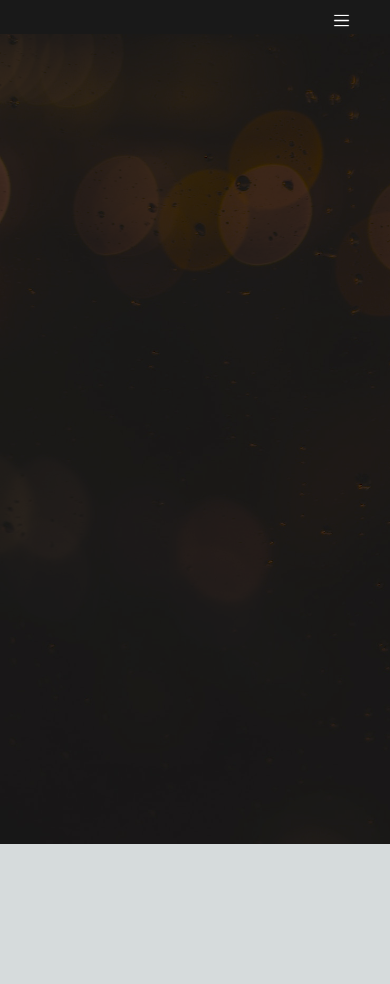
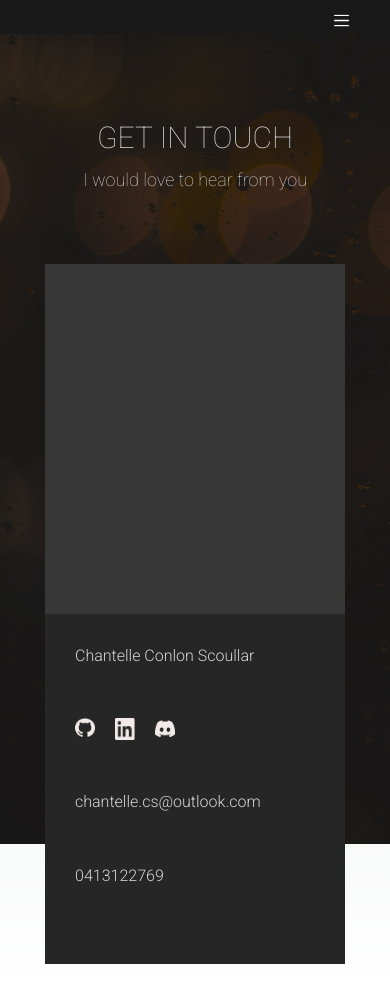
Before and after one commit to chanteCon/portfolioWebsite, a Next.js app in the folder website/: page /contact in a window 390 px wide. Before the commit the page ends 844 px from the top, so only its background shows below. Built offline with nearby package versions, Linux system fonts and the light colour scheme.

Commit message:
basic contact page layout, still need contact form, images, email and phone number click

```diff
--- a/website/app/components/ContactLinks.jsx
+++ b/website/app/components/ContactLinks.jsx
@@ -5,7 +5,7 @@ export const ContactLinks = ({onClick}) => {
       <HomePageLinks link = "https://github.com/chanteCon" img = "images/icons/GitIcon.png" />
       <HomePageLinks link = "https://www.linkedin.com/in/chantelle-conlon-scoullar-2456ab259/" img = "images/icons/LinkedInIcon.png"/>
       <button
-        onClick = {() => onClick()} >
+        onClick = {onClick} >
         <img
           src = "images/icons/DiscordIcon.png"
           height = "20px"
--- a/website/app/contact/page.js
+++ b/website/app/contact/page.js
@@ -1,3 +1,38 @@
+"use client"
+
+import { ContactLinks } from "../components/ContactLinks";
+
 export default function Contact() {
+  const copyUserName = () => {
+    navigator.clipboard.writeText("ChanteCon#4811")
+    alert("username copied")
+  }
 
+  return (
+    <main className = "pt-[120px] flex flex-col justify-center text-neutral-300 text-center w-full">
+      <section className = "flex flex-col gap-[10px] pb-[70px] font-extralight">
+        <h1 className = "text-3xl"> GET IN TOUCH </h1>
+        <p className = "text-lg" >I would love to hear from you</p>
+      </section>
+      <section className = "justify-center w-full flex flex-wrap">
+        <div className = "w-[300px] md:w-[400px] lg:w-[500px] xl:w-[550px] h-[350px] md:h-[450px] lg:h-[600px] bg-[#373737]">
+        </div>
+        <div className = "w-[300px] md:w-[400px] lg:w-[500px] xl:w-[550px] h-[350px] md:h-[450px] lg:h-[600px] bg-[#262626] text-left p-[30px] md:p-[100px] flex flex-col gap-[50px]">
+          <p>Chantelle Conlon Scoullar</p>
+          <div className = "flex gap-[20px]">
+            <ContactLinks onClick = {() => copyUserName()}/>
+          </div>
+          <div>
+            <p>chantelle.cs@outlook.com</p>
+          </div>
+          <div>
+            <p>0413122769</p>
+          </div>
+        </div>
+        <div>
+
+        </div>
+      </section>
+    </main>
+  )
 }
--- a/website/app/page.js
+++ b/website/app/page.js
@@ -37,7 +37,7 @@ export default function Home() {
           </p>
         </section>
         <section className = "flex gap-[30px] mt-[-30px]">
-          <ContactLinks onClick = {copyUserName}/>
+          <ContactLinks onClick = {() => copyUserName()}/>
         </section>
         <section className = "w-full">
           <h1 className = "text-2xl"> Projects </h1>
```
